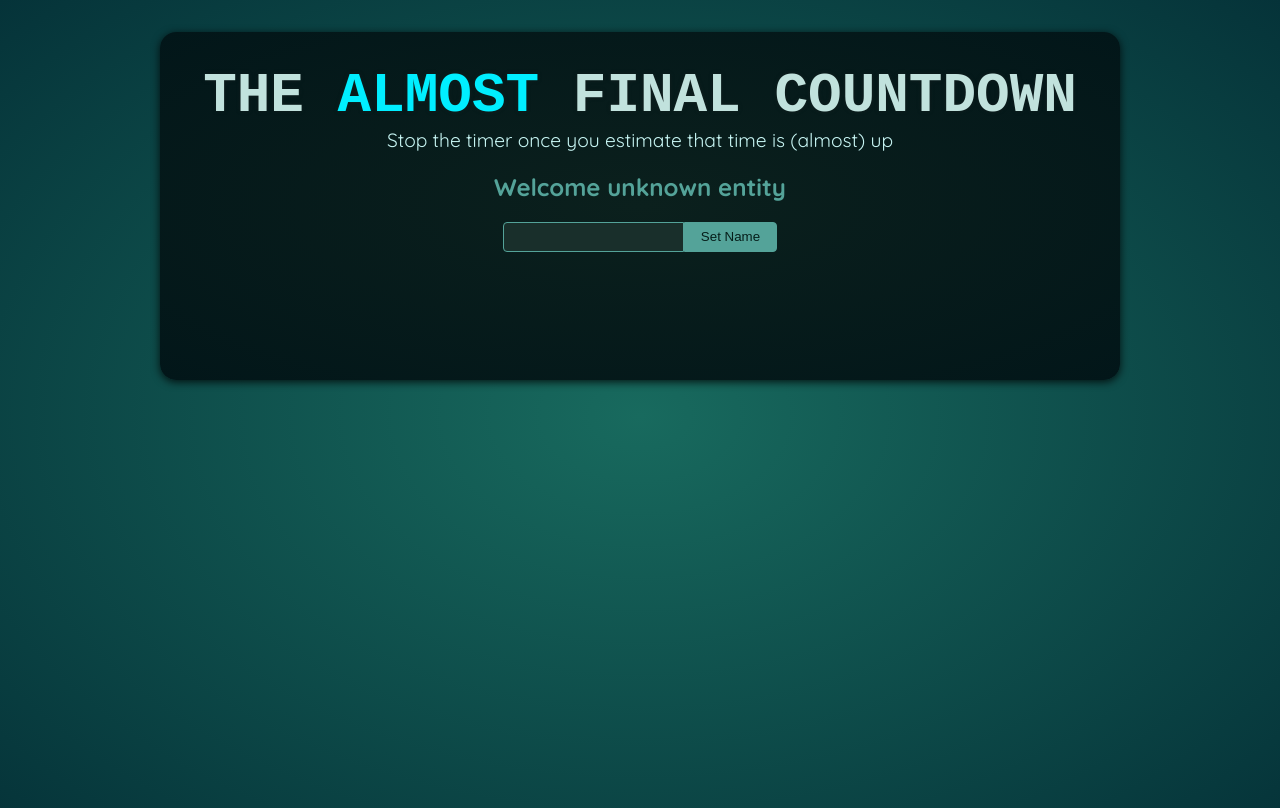
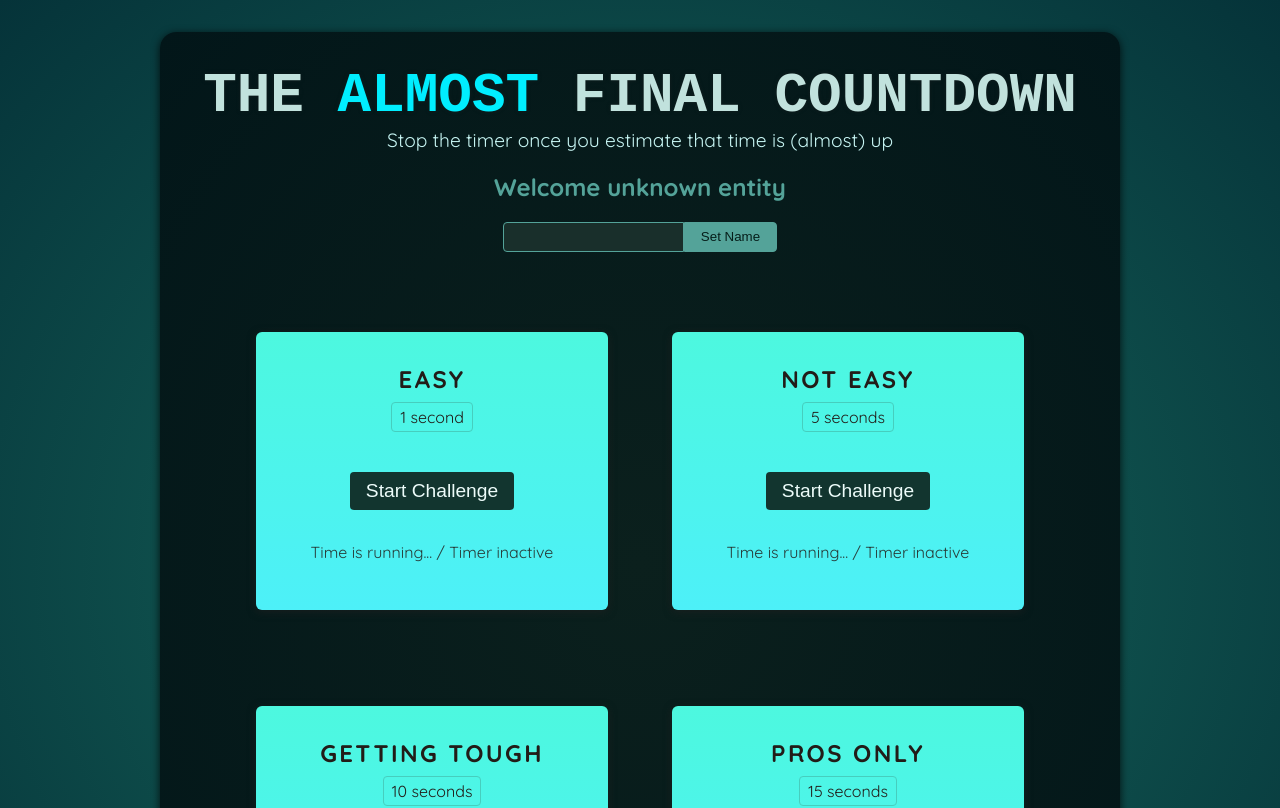
Before and after one commit to Maransatto/react-refs-and-portals, a React (Vite) app: page / in a window 1280 px wide. Shown: the top 808 px of the page. Built offline with nearby package versions, Linux system fonts and the light colour scheme; a web font is replaced by a local one.

Commit message:
feat: 136. Adding Challenges to the Demo Project

```diff
--- a/src/App.jsx
+++ b/src/App.jsx
@@ -1,10 +1,16 @@
-import Player from './components/Player.jsx';
+import Player from "./components/Player.jsx";
+import TimerChallenge from "./components/TimerChallenge.jsx";
 
 function App() {
   return (
     <>
       <Player />
-      <div id="challenges"></div>
+      <div id="challenges">
+        <TimerChallenge title="Easy" targetTime={1} />
+        <TimerChallenge title="Not Easy" targetTime={5} />
+        <TimerChallenge title="Getting tough" targetTime={10} />
+        <TimerChallenge title="Pros Only" targetTime={15} />
+      </div>
     </>
   );
 }
--- /dev/null
+++ b/src/components/TimerChallenge.jsx
@@ -0,0 +1,14 @@
+export default function TimerChallenge({ title, targetTime }) {
+  return (
+    <section className="challenge">
+      <h2>{title}</h2>
+      <p className="challenge-time">
+        {targetTime} second{targetTime > 1 ? "s" : ""}
+      </p>
+      <p>
+        <button>Start Challenge</button>
+      </p>
+      <p className="active">Time is running... / Timer inactive</p>
+    </section>
+  );
+}
```
